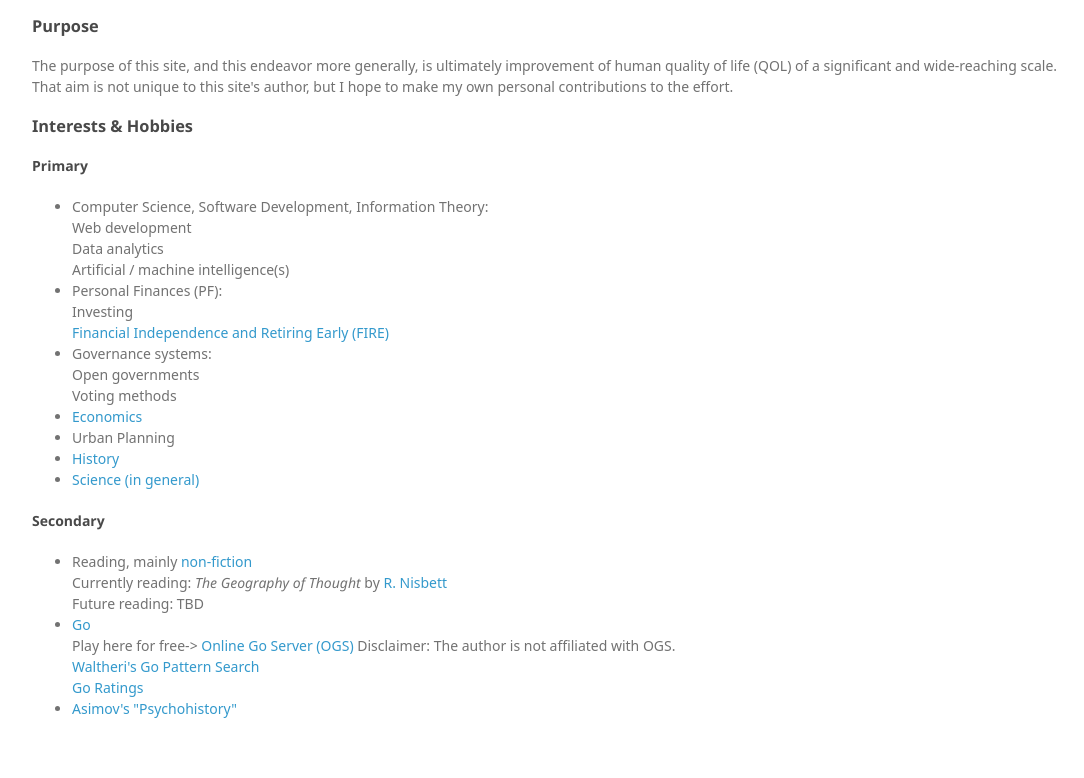
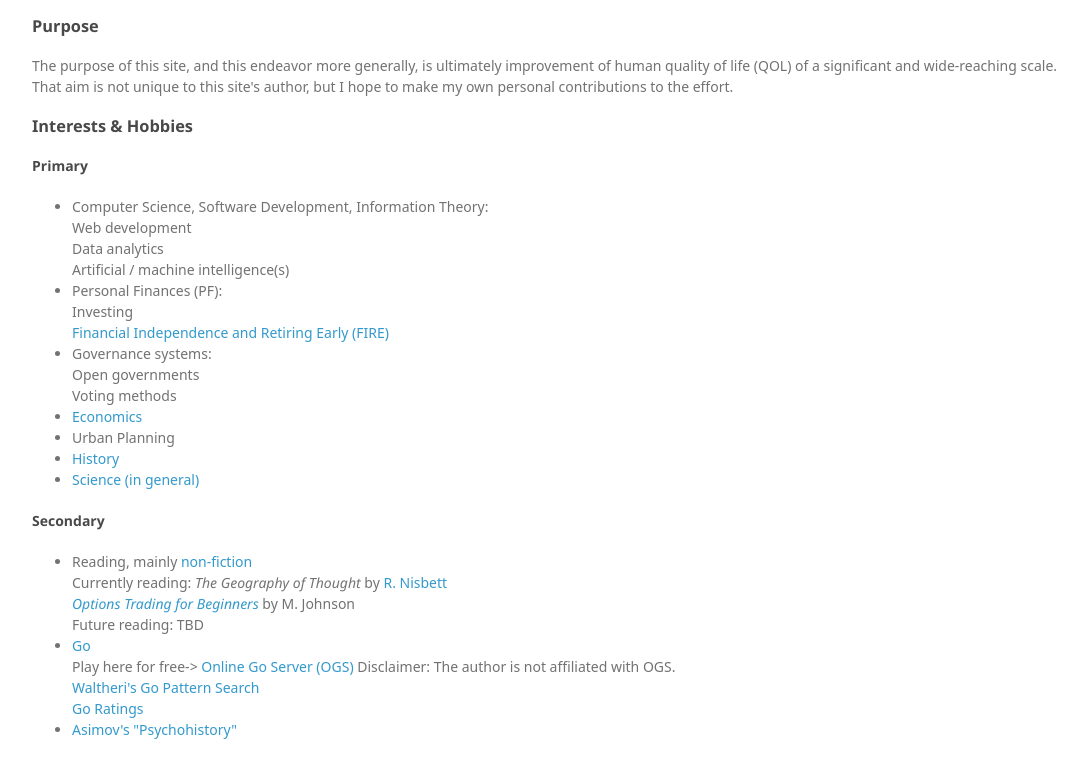
Before and after one commit to CamperJ/camperj.github.io, a plain HTML site: page about.html in a window 1280 px wide. Shown: the part 342-1120 px from the top of the page, without its empty margins (26-1110 px from the left). Drawn offline with Linux system fonts and the light colour scheme; a web font is replaced by a local one.

Commit message:
Minor - update currently reading list

```diff
--- a/about.html
+++ b/about.html
@@ -59,6 +59,7 @@
             <li>
                 Reading, mainly <a href="https://en.wikipedia.org/wiki/Non-fiction" target="_blank">non-fiction</a><br />
                 Currently reading: <i>The Geography of Thought</i> by <a href="https://en.wikipedia.org/wiki/Richard_E._Nisbett" target="_blank">R. Nisbett</a><br />
+                <a href="https://www.amazon.com/gp/product/B01M0Y1S11/ref=kinw_myk_ro_title" target="_blank" rel="noopener noreferrer"><i>Options Trading for Beginners</i></a> by M. Johnson<br />
                 Future reading: TBD
             </li>
             <li><a href="https://en.wikipedia.org/wiki/Go_(game)" target="_blank">Go</a><br />
```
